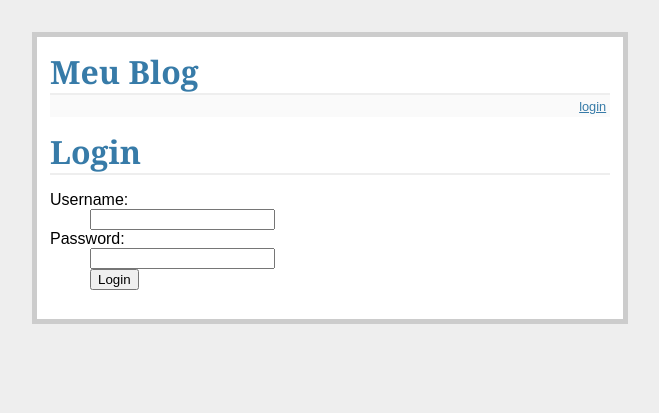
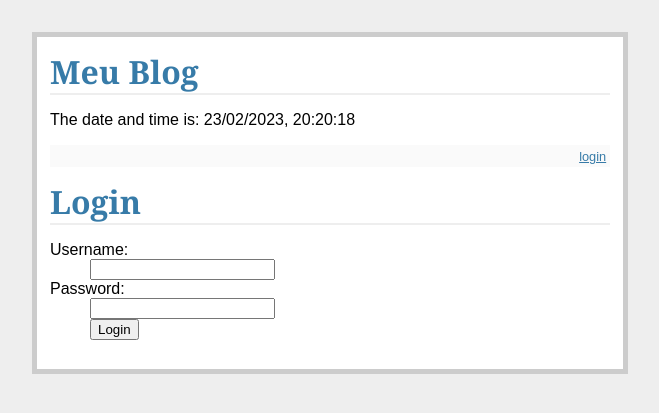
Before and after one commit to fabiokavlac/Python_Ocean, a Flask app: page /login in a window 1280 px wide. Shown: the top 413 px of the page, without its empty margins (310-969 px from the left). Run offline with Flask 2, Linux system fonts and the light colour scheme.

Commit message:
Add datetime

```diff
--- a/app.py
+++ b/app.py
@@ -1,5 +1,6 @@
 from flask import Flask, render_template, request, redirect, url_for, session, flash, g, abort
 import sqlite3
+from datetime import datetime
 
 app = Flask("__name__")
 SECRET_KEY = "pudim"
@@ -52,10 +53,20 @@ def login():
             flash("Login efetuado com sucesso!")
             return redirect(url_for('exibir_entradas'))
         erro = "Usuário ou senha inválidos"
+    now = datetime.now() # current date and time
+    date_time = now.strftime("%d/%m/%Y, %H:%M:%S")
+    return render_template('login.html', date_time=date_time)
     return render_template("login.html", erro=erro)
+
 
 @app.route('/logout')
 def logout():
     session.pop('logado', None)
     flash("Logout efetuado com sucesso!")
     return redirect(url_for('exibir_entradas'))
+
+@app.route('/')
+def date_time():
+    now = datetime.now() # current date and time
+    date_time = now.strftime("%d/%m/%Y, %H:%M:%S")
+    return render_template('layout.html', date_time=date_time)
--- a/templates/layout.html
+++ b/templates/layout.html
@@ -5,8 +5,9 @@
         <link rel="stylesheet" type="text/css" href="{{ url_for('static', filename='estilo.css') }}">
     </head>
     <body>
-        <div class="pagina">
+          <div class="pagina">
             <h1>Meu Blog</h1>
+            <p>The date and time is: {{ date_time }}</p>
             <div class="metanav">
             {% if not session.logado %}
               <a href= "{{ url_for('login') }}">login</a>
```
Also changed, not shown: 1 other file.
